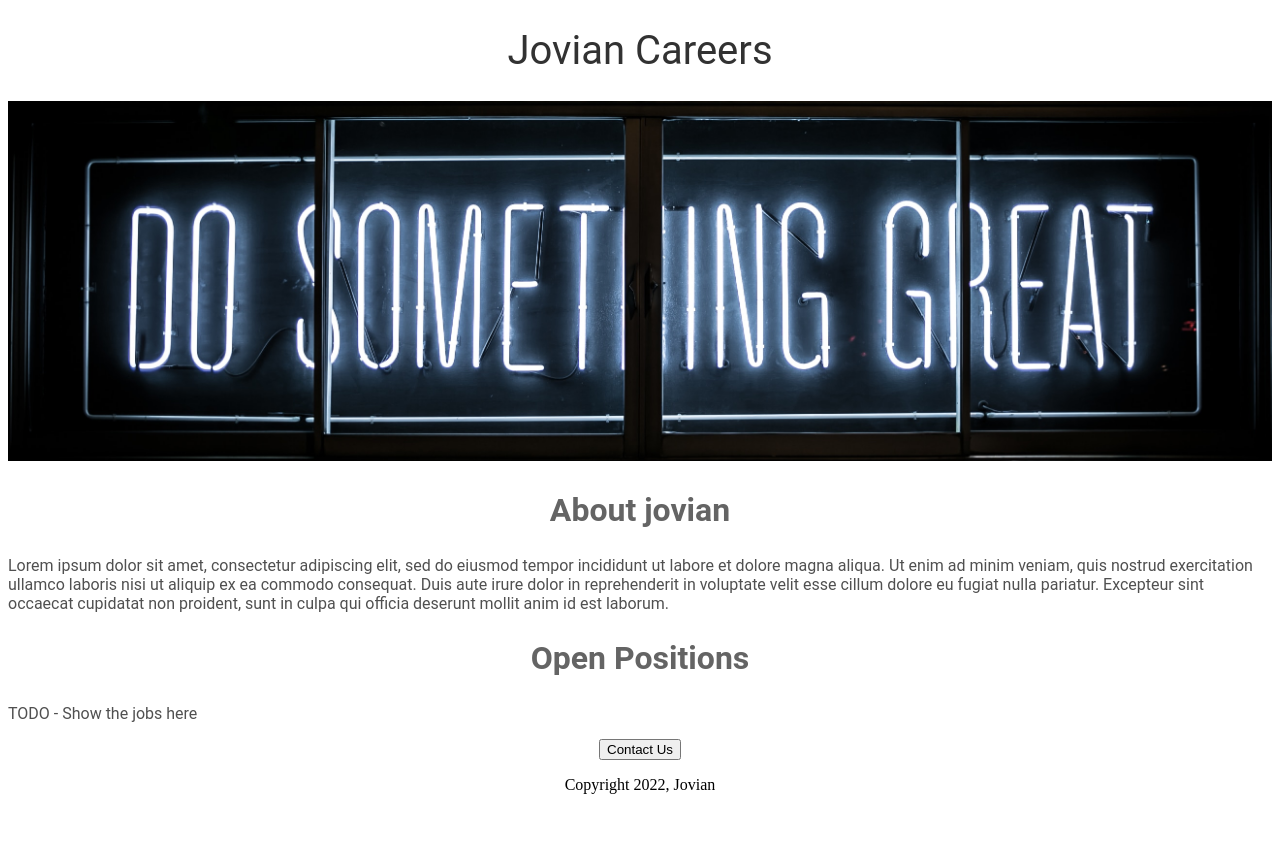
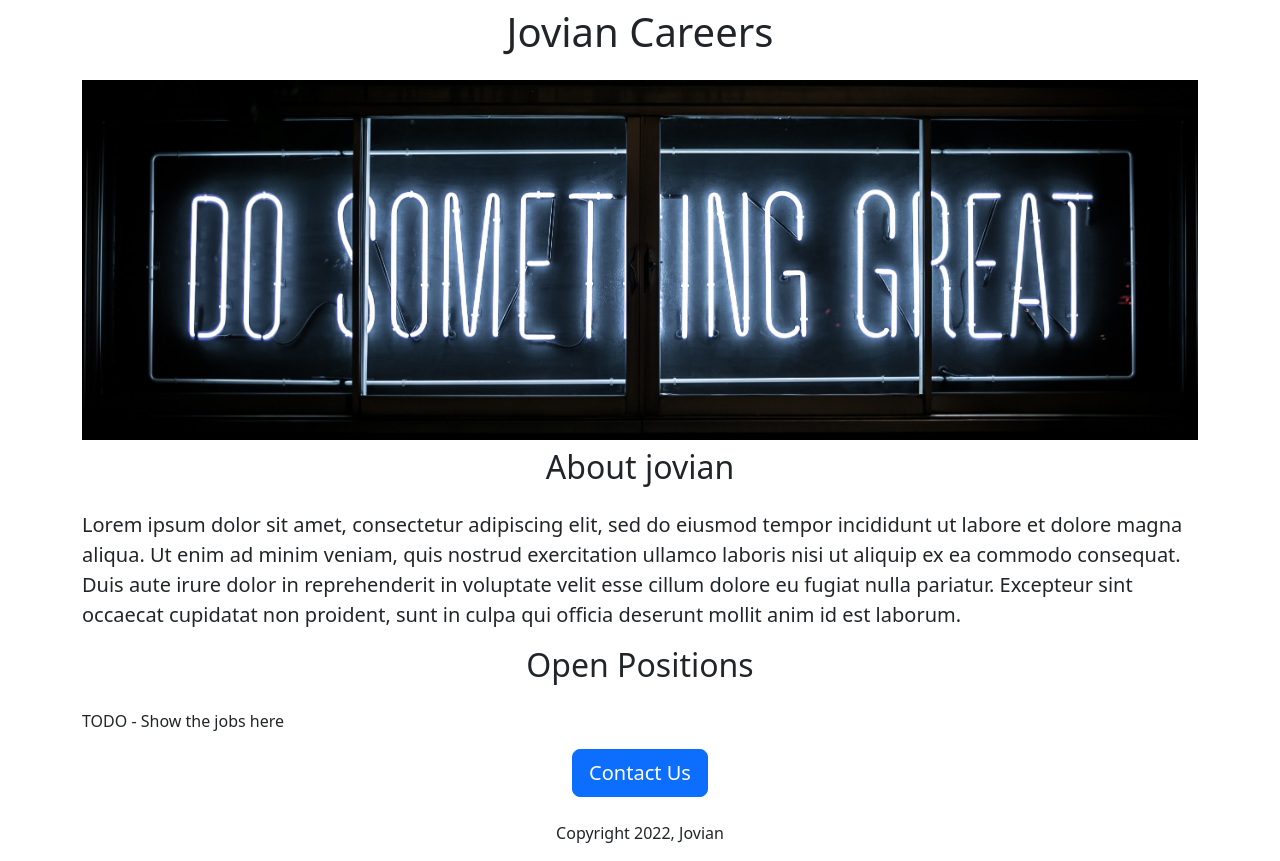
Before and after one commit to 0riq4mi/basic-website, a Flask app: page / in a window 1280 px wide. Before the commit the page ends 794 px from the top, so only its background shows below. Run offline with Flask 3, Linux system fonts and the light colour scheme.

Commit message:
reStyled with Bootstrap framwork

```diff
--- a/templates/home.html
+++ b/templates/home.html
@@ -2,53 +2,31 @@
 <html>
   <head>
     <title>Jovien Careers</title>
+    <meta charset="utf-8">
+    <meta name="viewport" content="width=device-width, initial-scale=1">
+    <link href="https://cdn.jsdelivr.net/npm/bootstrap@5.3.0-alpha3/dist/css/bootstrap.min.css" rel="stylesheet" integrity="sha384-KK94CHFLLe+nY2dmCWGMq91rCGa5gtU4mk92HdvYe+M/SXH301p5ILy+dN9+nJOZ" crossorigin="anonymous">
     <style>
-      h1 {
-        font-size: 40px;
-        font-family: Roboto;
-        font-weight: normal;
-        color: rgb(50,50,50);
-        text-align: center;
-      }
-
-      #banner {
-        width: 100%;
-        height: 360px;
-        object-fit: cover;
-      }
-
-      h2 {
-        font-family: Roboto;
-        font-size: 32px;
-        color: rgb(100,100,100);
-        text-align: center;
-      }
-
-      .bodytext {
-        font-family: Roboto;
-        color: rgb(80,80,80);
-      }
-
-      #content {
-        max-width: 720px;
-        margin: 0 auto;
-      }
+        #banner {
+            height: 360px;
+            width: 100%;
+            object-fit: cover;
+        }
     </style>
   </head>
   <body>
-    <div id="container">
-    <h1>Jovian Careers</h1>
-    <img id="banner" src="http://127.0.0.1:5000/static/neon.jpg"
+    <div class="container">
+    <h1 class="text-center mt-2 mb-4">Jovian Careers</h1>
+    <img class="img-fluid" id="banner" src="http://127.0.0.1:5000/static/neon.jpg"
       height="320" >
-    <h2>About jovian</h2>
-    <p class="bodytext">
+    <h2 class="text-center mt-2 mb-4">About jovian</h2>
+    <p class="lead">
       Lorem ipsum dolor sit amet, consectetur adipiscing elit, sed do eiusmod tempor incididunt ut labore et dolore magna aliqua. Ut enim ad minim veniam, quis nostrud exercitation ullamco laboris nisi ut aliquip ex ea commodo consequat. Duis aute irure dolor in reprehenderit in voluptate velit esse cillum dolore eu fugiat nulla pariatur. Excepteur sint occaecat cupidatat non proident, sunt in culpa qui officia deserunt mollit anim id est laborum.
     </p>
-    <h2>Open Positions</h2>
-    <p class="bodytext">TODO - Show the jobs here</p>
-    <div style="text-align: center;">
-    <button>Contact Us</button>
-    <p>Copyright 2022, Jovian</p>
+    <h2 class="text-center mt-2 mb-4">Open Positions</h2>
+    <p>TODO - Show the jobs here</p>
+    <div class="text-center">
+    <button class="btn btn-primary btn-lg">Contact Us</button>
+    <p class="mt-4">Copyright 2022, Jovian</p>
       </div>
     </div>
   </body>
```
